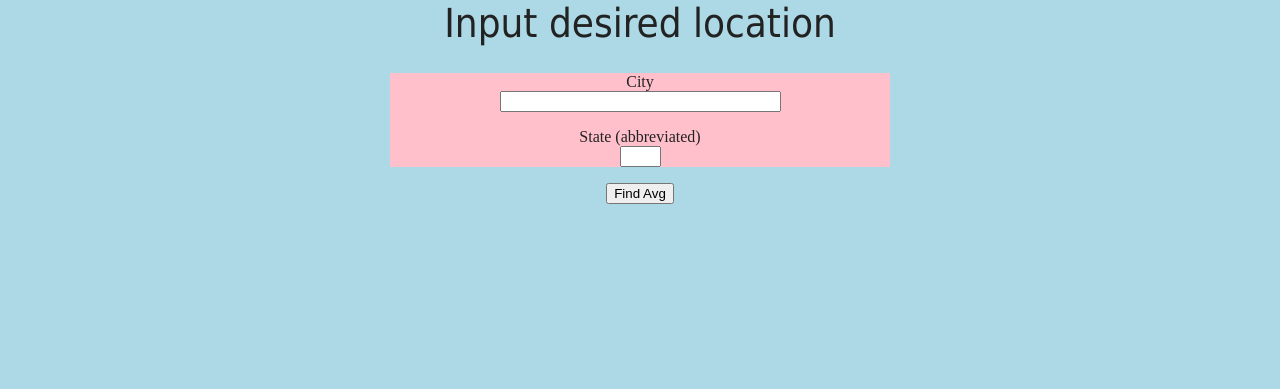
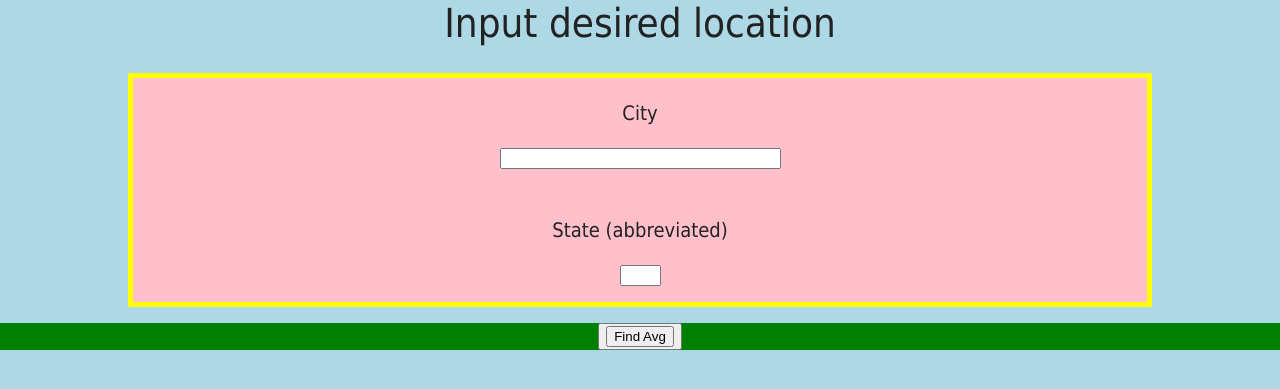
Before and after one commit to TariqT777/AverageRentFinder, a Flask app: page / in a window 1280 px wide. Shown: the top 389 px of the page. Run offline with Flask 2, Linux system fonts and the light colour scheme.

Commit message:
Adding more CSS styling and changed button to an actual button type in HTML.

```diff
--- a/static/main.css
+++ b/static/main.css
@@ -11,10 +11,21 @@ h1{
 }
 
 .container{
-  width: 500px;
+  width: 80%;
   margin:auto;
 }
 
 .Form{
   background-color: pink;
+  border: 5px yellow solid;
+  padding: 0px;
 }
+
+.Form p{
+  font: 20px Tahoma, serif;
+  padding: 3px;
+}
+
+.Button{
+  background-color: green;
+}
--- a/templates/index.html
+++ b/templates/index.html
@@ -14,7 +14,7 @@
     <div class="Form">
     <form action="" method="post" novalidate>
         <center><p>
-            {{ form.city.label }}<br>
+            {{ form.city.label }}</p>
             {{ form.city(size=32) }}<br>
             {{ form.csrf_token }}
             {% for error in form.city.errors %}
@@ -22,7 +22,7 @@
             {% endfor %}
         </p></center>
         <center><p>
-            {{ form.state.label }}<br>
+            {{ form.state.label }}</p>
             {{ form.state(size=2) }}<br>
             {% for error in form.state.errors %}
             <span style="color: red;">[{{ error }}]</span>
@@ -30,8 +30,11 @@
         </div>
     </div>
         </p></center>
-        <center><p>{{ form.submit() }}</p></center>
+
+    <div class = "Button">
+        <center><button type="button">{{ form.submit() }}</button></center>
     </form>
+    </div>
 
 
 
```
